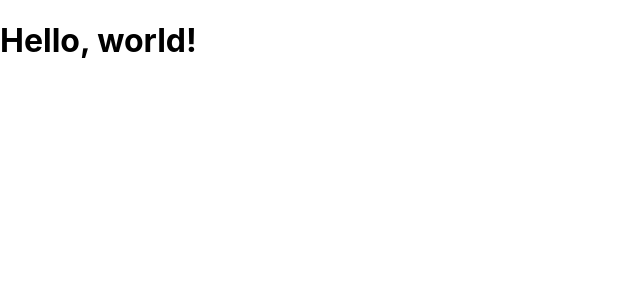
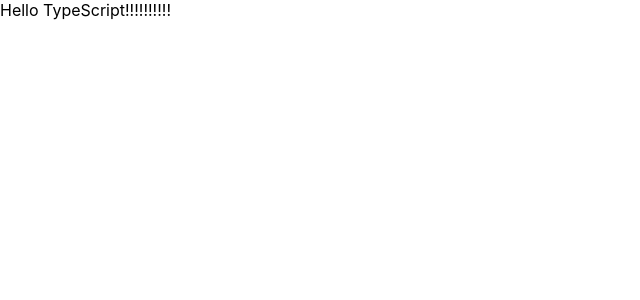
Before and after one commit to baby7305/my-react-app-ts-19-0221, a React (Create React App) app: page / in a window 1280 px wide. Shown: the top 300 px of the page, without its empty margins (0-640 px from the left). Built offline with nearby package versions, Linux system fonts and the light colour scheme.

Commit message:
新建hello 模块，配置props传参

```diff
--- /dev/null
+++ b/src/components/hello/Hello.tsx
@@ -0,0 +1,34 @@
+// src/components/Hello.tsx
+
+import * as React from 'react';
+
+export interface Props {
+    name: string;
+    enthusiasmLevel?: number;
+}
+
+class Hello extends React.Component<Props, object> {
+    render() {
+        const { name, enthusiasmLevel = 1 } = this.props;
+
+        if (enthusiasmLevel <= 0) {
+            throw new Error('You could be a little more enthusiastic. :D');
+        }
+
+        return (
+            <div className="hello">
+                <div className="greeting">
+                    Hello {name + getExclamationMarks(enthusiasmLevel)}
+                </div>
+            </div>
+        );
+    }
+}
+
+export default Hello;
+
+// helpers
+
+function getExclamationMarks(numChars: number) {
+    return Array(numChars + 1).join('!');
+}
--- a/src/index.tsx
+++ b/src/index.tsx
@@ -1,10 +1,13 @@
 import React from 'react';
 import ReactDOM from 'react-dom';
 import './index.css';
-import App from './App';
+import Hello from './components/hello/Hello';
 import * as serviceWorker from './serviceWorker';
 
-ReactDOM.render(<App />, document.getElementById('root'));
+ReactDOM.render(
+    <Hello name="TypeScript" enthusiasmLevel={10} />,
+    document.getElementById('root')
+);
 
 // If you want your app to work offline and load faster, you can change
 // unregister() to register() below. Note this comes with some pitfalls.
```
